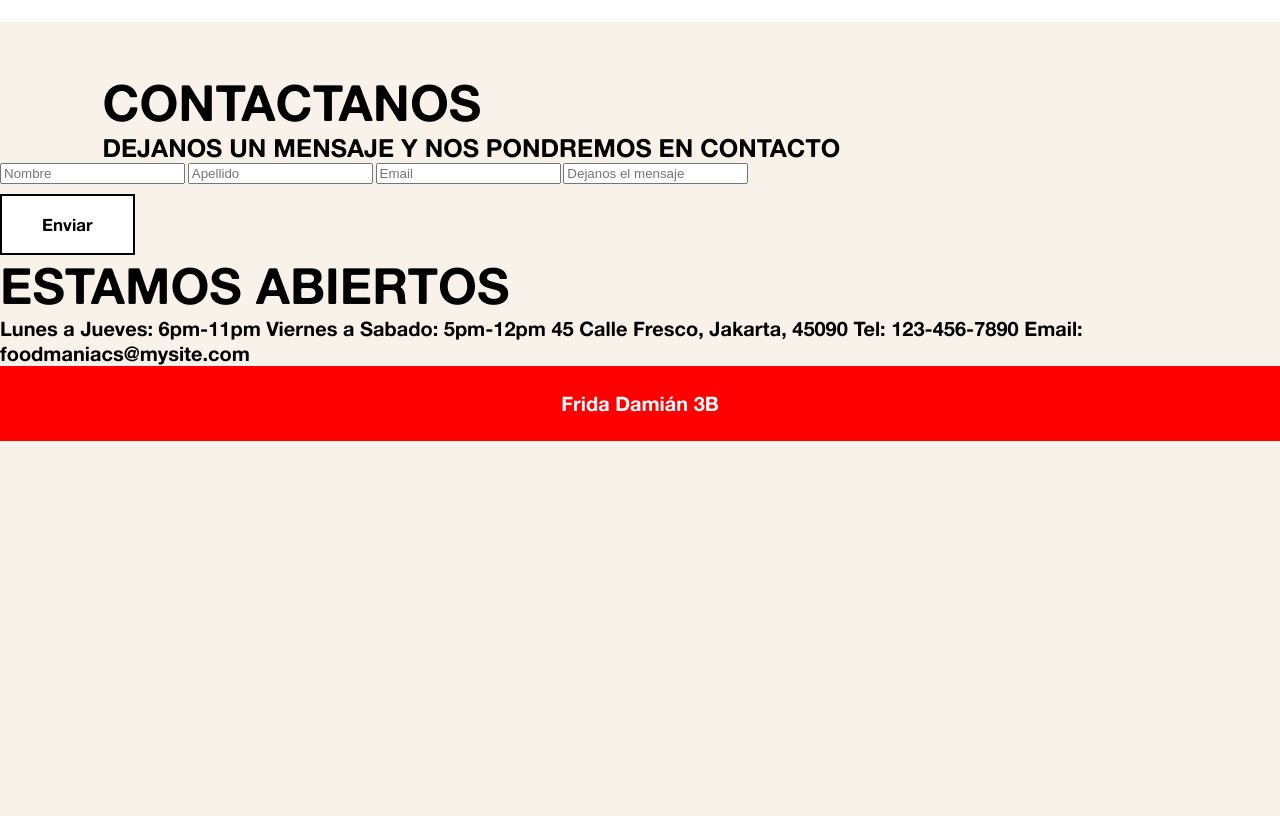
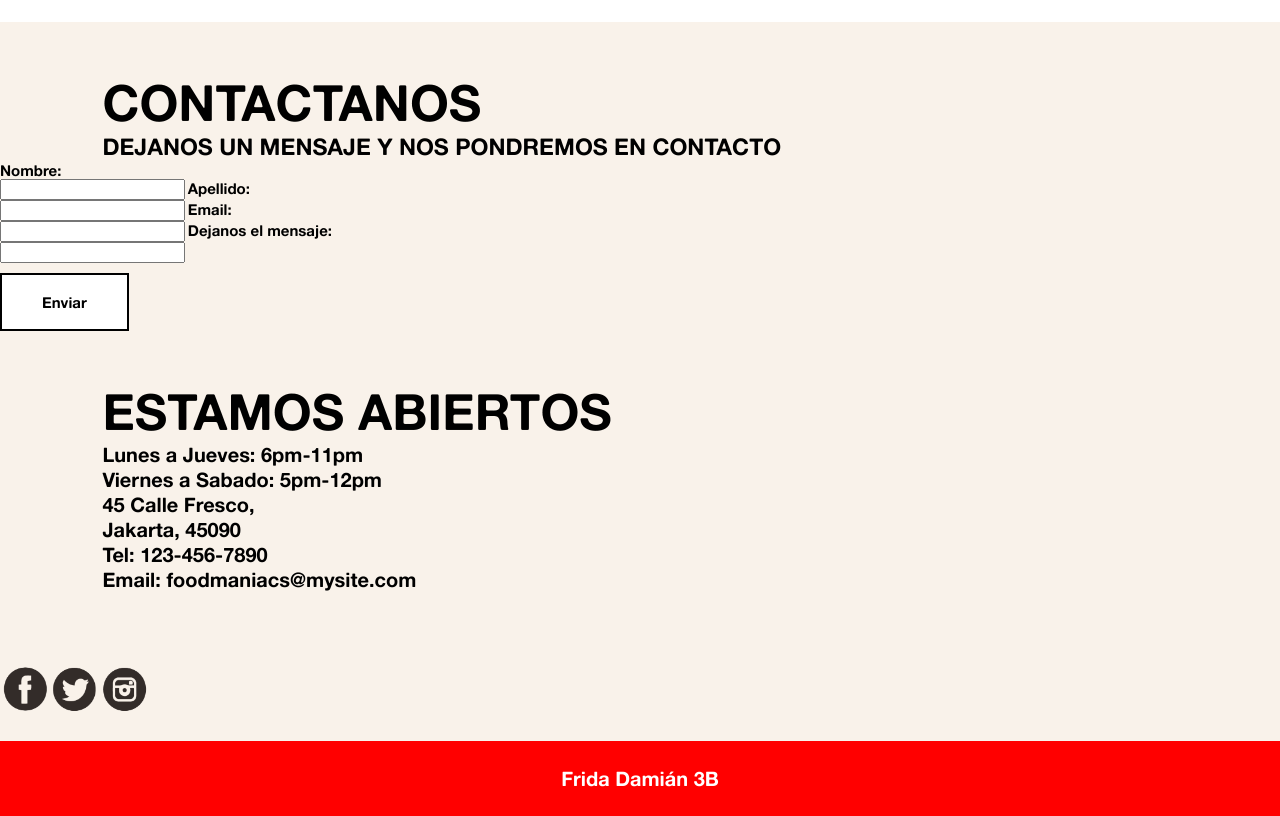
Before and after one commit to fridadamian/sabores-del-mundo-, a plain HTML site: page contacto.html in a window 1280 px wide. Shown: the part 128-944 px from the top of the page. Before the commit the page ends 800 px from the top, so only its background shows below. Drawn offline with Linux system fonts and the light colour scheme.

Commit message:
agrege fuentes
cambie el formulario

```diff
--- a/contacto.html
+++ b/contacto.html
@@ -39,10 +39,17 @@
 
         <section>
             <form class="envio">
-                <input type="text" placeholder="Nombre">
-                <input type="text" placeholder="Apellido">
-                <input type="email" placeholder="Email">
-                <input type="text" placeholder="Dejanos el mensaje">
+                <label for="nombre" class="nombre">Nombre:</label><br>
+                <input type="text" id="nombre" name="nombre">
+
+                <label for="apellido" class="apellido">Apellido:</label><br>
+                <input type="text" id="apellido" name="apellido">
+
+                <label for="email" class="email">Email:</label><br>
+                <input type="email" id="email" name="apellido">
+
+                <label for="mensaje" class="mensaje">Dejanos el mensaje:</label><br>
+                <input type="text" id="mensaje" name="mensaje">
 
             </form>
 
@@ -50,18 +57,24 @@
                 Enviar
             </button>
         </section>
+
+        <section>
         <div class="open">
             ESTAMOS ABIERTOS
+        </div>
             <div class="horario">
-            Lunes a Jueves: 6pm-11pm
-            Viernes a Sabado: 5pm-12pm
+            Lunes a Jueves: 6pm-11pm<br>
+            Viernes a Sabado: 5pm-12pm<br>
 
-            45 Calle Fresco,
-            Jakarta, 45090
+            45 Calle Fresco,<br>
+            Jakarta, 45090<br>
 
-            Tel: 123-456-7890
-            Email: foodmaniacs@mysite.com
+            Tel: 123-456-7890<br>
+            Email: foodmaniacs@mysite.com<br>
             </div>
+            <img src="sociales.png" class="sociales">
+        </section>
+
         <section
         <footer class="pie" style="color: white;">
 
--- a/index.css
+++ b/index.css
@@ -147,7 +147,7 @@ margin-bottom: 40px;
     font-family: "alte";
     color: black;
     font-size: 35px;
-    margin-left: 20%;
+    margin-left: 22%;
     margin-bottom: 0;
 }
 
@@ -171,9 +171,8 @@ margin-bottom: 40px;
     font-family: "alte";
     color: black;
     font-size: 20px;
-    margin-left: 20%;
-    margin-right: 40%;
-    align-content: center;
+    margin-left: 22%;
+    margin-right: 30%;
 }
 
 .fries {
@@ -193,7 +192,7 @@ margin-bottom: 40px;
 }
 
 .pastelito {
-    margin-top: 30px;
+    margin-top: 50px;
     margin-bottom:100px;
     display: block;
     margin-left: auto;
@@ -232,7 +231,7 @@ margin-bottom: 40px;
     flex: auto;
     font-family: "alte";
     color: black;
-    font-size: 25px;
+    font-size: 23px;
 }
 
 .envio {
@@ -244,12 +243,16 @@ margin-bottom: 40px;
     font-family: "alte";
     color: black;
     font-size: 50px;
+    margin-left: 8%;
+    margin-top: 50px;
 }
 
 .horario {
     font-family: "alte";
     color: black;
     font-size: 20px;
+    margin-left: 8%;
+    margin-bottom: 50px;
 }
 
 .boton {
@@ -288,7 +291,7 @@ margin-bottom: 40px;
     border: 2px solid black;
     font-family: "alte";
     padding: 18px 40px;
-    font-size: 17px;
+    font-size: 15px;
     transition-duration: 0.4s;
     cursor: pointer;
     margin-top: 10px;
@@ -299,6 +302,35 @@ margin-bottom: 40px;
     color: white;
     border: none;
 }
+
+.sociales {
+    width: 150px;
+}
+
+.nombre {
+    font-size: 15px;
+    font-family: "alte";
+}
+
+.apellido {
+    font-size: 15px;
+    font-family: "alte";
+}
+
+.email {
+    font-size: 15px;
+    font-family: "alte";
+}
+
+.mensaje {
+    font-size: 15px;
+    font-family: "alte";
+}
+
+.papas4 {
+
+}
+
 flex
 
 border css
```
Also changed, not shown: menu.html (+9 -9 lines), sociales.png (added).
